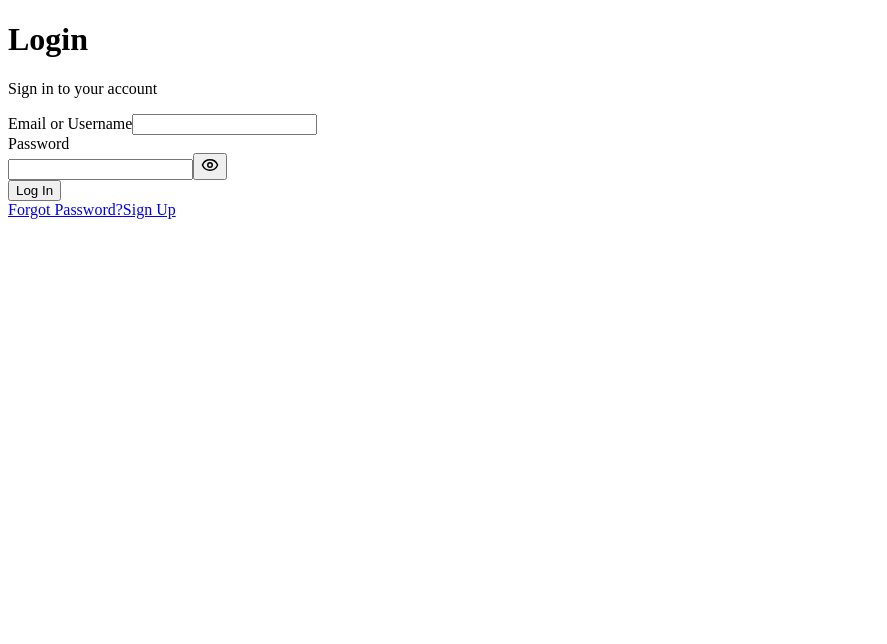
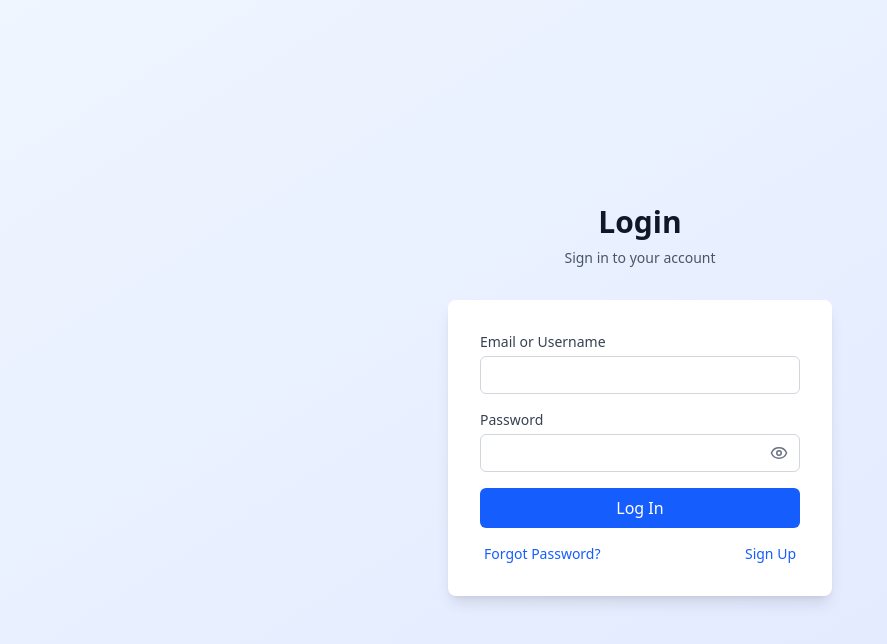
Before and after one commit to tqspham/login-page-1777496547820, a Next.js app: page / in a window 1280 px wide. Shown: the top 644 px of the page, without its empty margins (0-887 px from the left). Built offline with nearby package versions, Linux system fonts and the light colour scheme.

Commit message:
Create app/layout.tsx

```diff
--- /dev/null
+++ b/app/layout.tsx
@@ -0,0 +1,20 @@
+import type { Metadata } from 'next';
+import './globals.css';
+
+export const metadata: Metadata = {
+  title: 'Login',
+  description: 'User login page',
+  viewport: 'width=device-width, initial-scale=1, minimum-scale=1',
+};
+
+export default function RootLayout({
+  children,
+}: {
+  children: React.ReactNode;
+}): React.ReactElement {
+  return (
+    <html lang="en">
+      <body className="bg-gray-50">{children}</body>
+    </html>
+  );
+}
```
